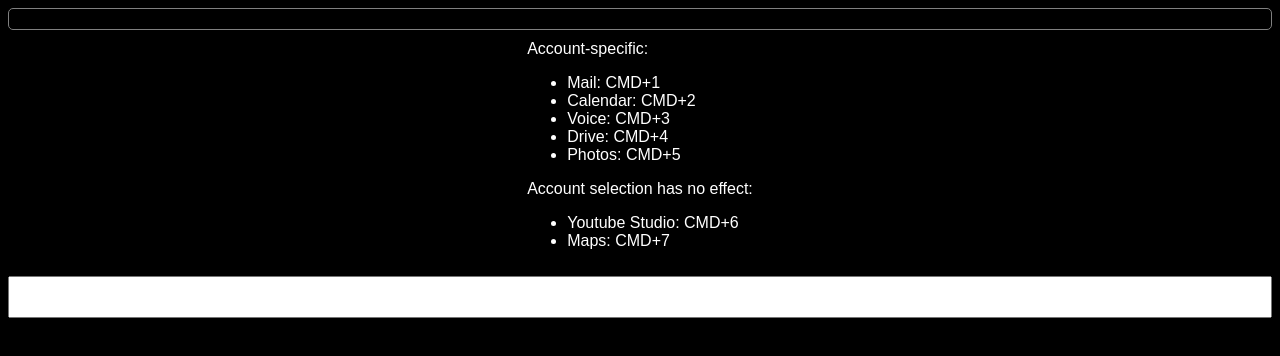
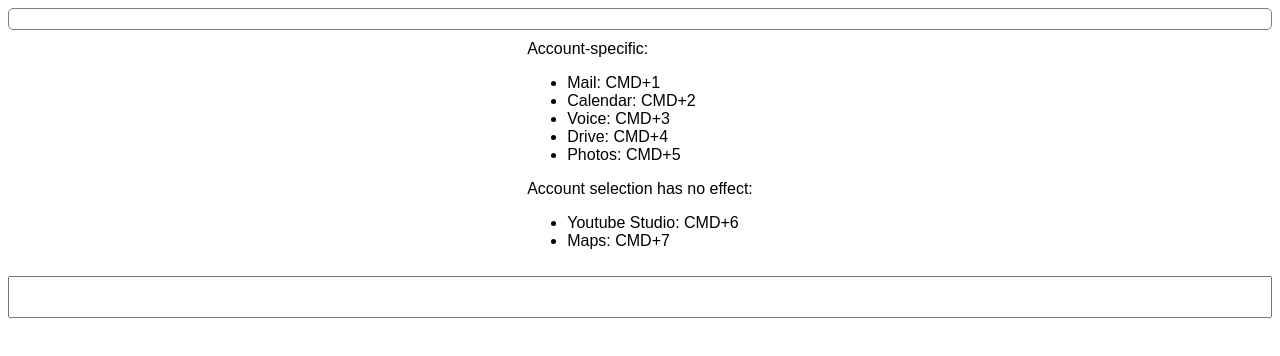
Before and after one commit to victorlin/google-sandbox, an Electron app: page new-window.html in a window 1280 px wide. Drawn offline with Linux system fonts and the light colour scheme; no server answers.

Commit message:
fix light-dark

```diff
--- a/new-window.html
+++ b/new-window.html
@@ -116,12 +116,16 @@
 </script>
 
 <style>
+:root {
+  color-scheme: light dark;
+}
+
 body {
   display: flex;
   flex-direction: column;
   align-items: center;
-  background-color: light-dark(black, white);
-  color: light-dark(white, black);
+  background-color: light-dark(white, black);
+  color: light-dark(black, white);
   font-family: sans-serif;
 }
 
@@ -135,7 +139,7 @@
 #accountSelectionContainer {
   width: 100%;
   padding: 10px;
-  border: 1px solid light-dark(gray, lightgray);
+  border: 1px solid gray;
   border-radius: 5px;
   margin-bottom: 10px;
   box-sizing: border-box;
```
